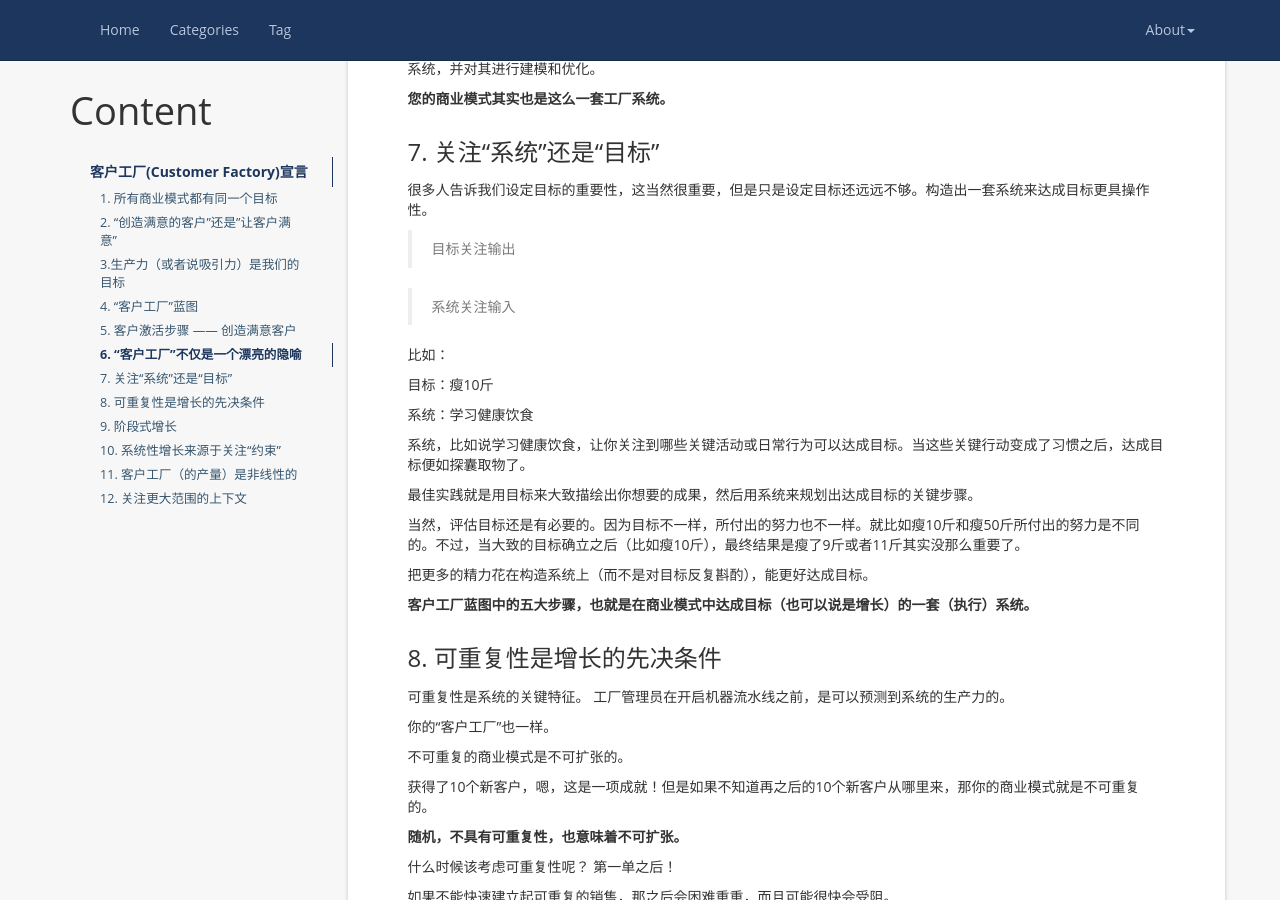
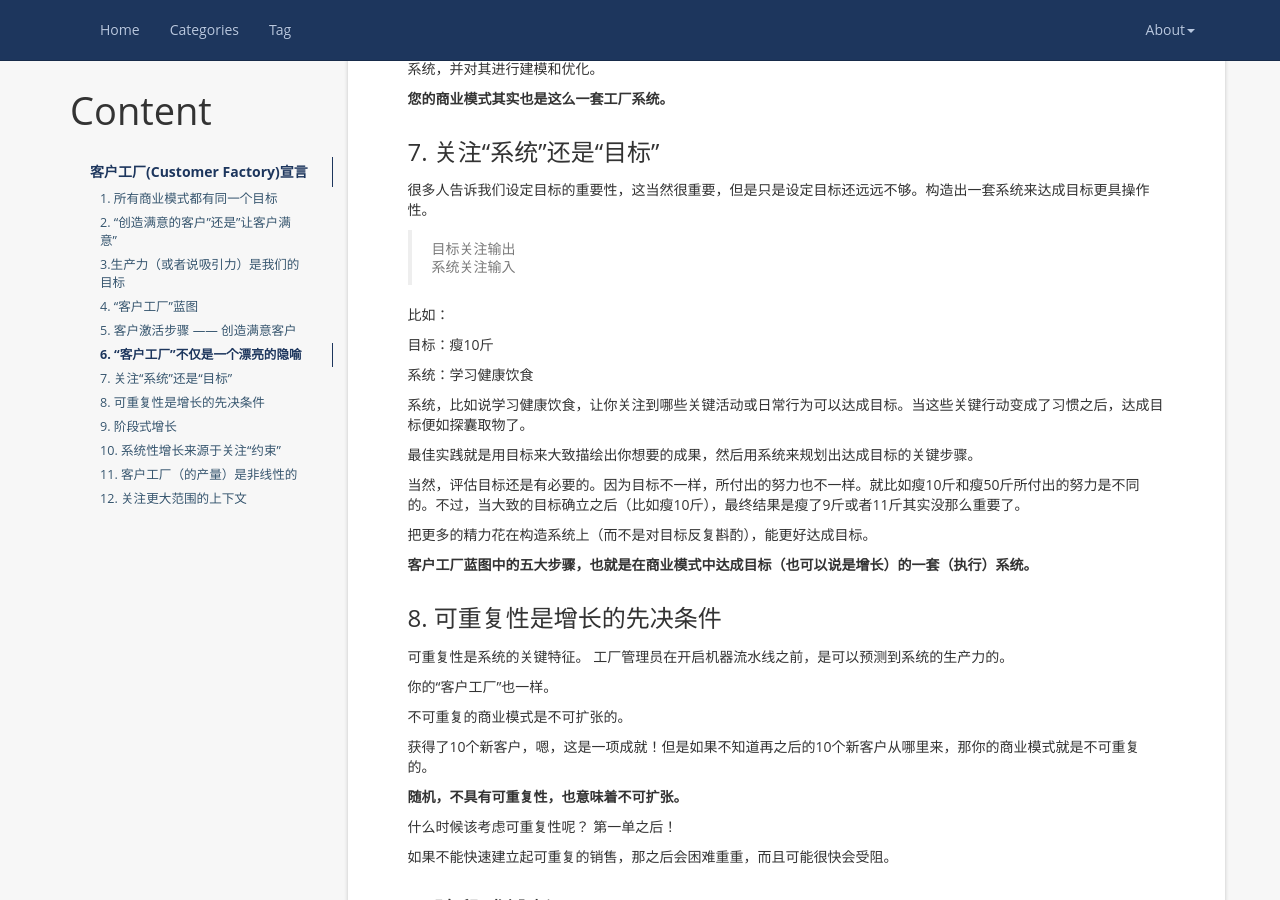
Before and after one commit to biaowang/biaowang.github.io, a Jekyll site: the page built from _posts/2021-01-26-翻译"The Customer Factory Manifesto" - 客户工厂宣言.md, in a window 1280 px wide and 900 px high, scrolled down 2580 px. Built offline with Jekyll 4.4.1, drawn with Linux system fonts in a browser that asks for light colours; nearby versions of some CDN libraries; comment, search, counter and statistics services are not loaded.

```diff
--- a/_posts/2021-01-26-翻译"The Customer Factory Manifesto" - 客户工厂宣言.md
+++ b/_posts/2021-01-26-翻译"The Customer Factory Manifesto" - 客户工厂宣言.md
@@ -104,8 +104,7 @@ tag: TW
 
 很多人告诉我们设定目标的重要性，这当然很重要，但是只是设定目标还远远不够。构造出一套系统来达成目标更具操作性。
 
->目标关注输出
-
+>目标关注输出<br>
 >系统关注输入
 
 比如：
```
